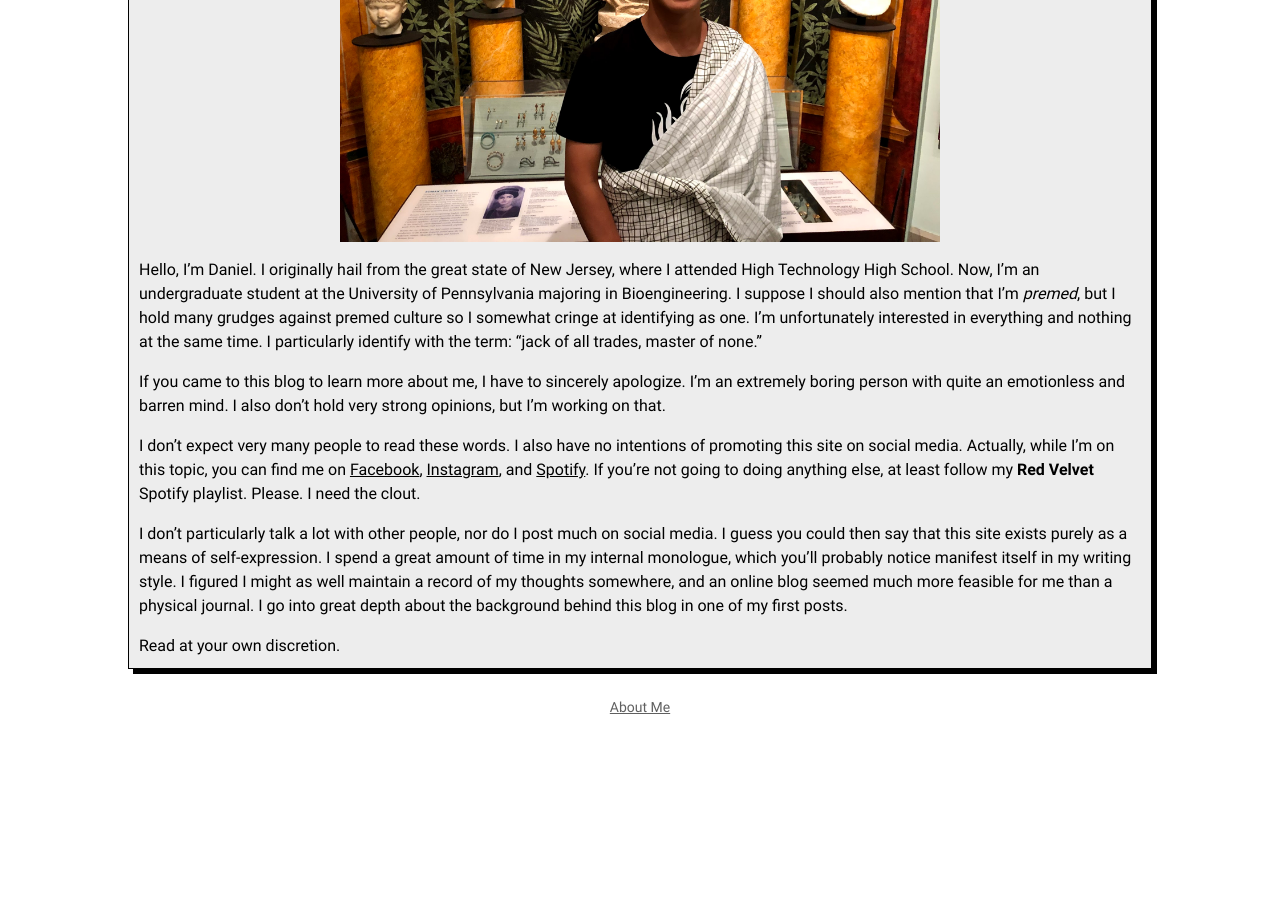
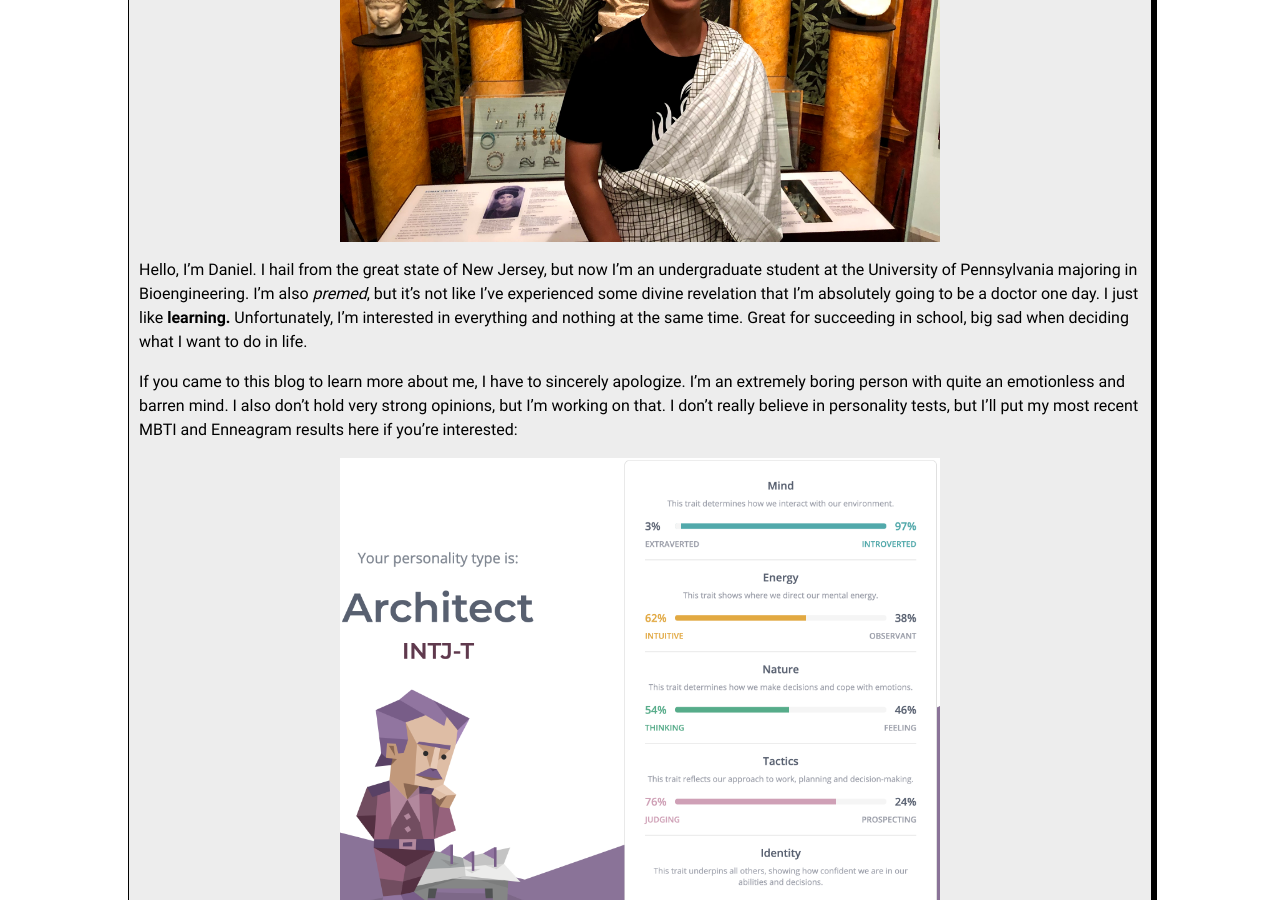
Before and after one commit to degeneratepineapples/degeneratepineapples.github.io, a Jekyll site: the page built from about.md, in a window 1280 px wide and 900 px high, scrolled down 389 px. Built offline with Jekyll 4.4.1, drawn with Linux system fonts in a browser that asks for light colours; before the commit the page ends 1124 px from its top, so only the background shows below that; some of the changed text lies outside the part shown.

Commit message:
About Me updates

```diff
--- a/about.md
+++ b/about.md
@@ -6,12 +6,16 @@ permalink: "/about.html"
 
 <img alt="Me, Daniel Du" src="../../img/ddu_toga.jpg" width="600px">
 
-Hello, I'm Daniel. I originally hail from the great state of New Jersey, where I attended High Technology High School. Now, I'm an undergraduate student at the University of Pennsylvania majoring in Bioengineering. I suppose I should also mention that I'm <em>premed</em>, but I hold many grudges against premed culture so I somewhat cringe at identifying as one. I'm unfortunately interested in everything and nothing at the same time. I particularly identify with the term: "jack of all trades, master of none."
+Hello, I'm Daniel. I hail from the great state of New Jersey, but now I'm an undergraduate student at the University of Pennsylvania majoring in Bioengineering. I'm also <em>premed</em>, but it's not like I've experienced some divine revelation that I'm absolutely going to be a doctor one day. I just like **learning.** Unfortunately, I'm interested in everything and nothing at the same time. Great for succeeding in school, big sad when deciding what I want to do in life.
 
-If you came to this blog to learn more about me, I have to sincerely apologize. I'm an extremely boring person with quite an emotionless and barren mind. I also don't hold very strong opinions, but I'm working on that.
+If you came to this blog to learn more about me, I have to sincerely apologize. I'm an extremely boring person with quite an emotionless and barren mind. I also don't hold very strong opinions, but I'm working on that. I don't really believe in personality tests, but I'll put my most recent MBTI and Enneagram results here if you're interested:
+
+<img alt="MBTI Results" src="../../img/mbti_results.png" width="600px">
+
+<img alt="Enneagram Results" src="../../img/enneagram_results.png" width="600px">
 
 I don't expect very many people to read these words. I also have no intentions of promoting this site on social media. Actually, while I'm on this topic, you can find me on [Facebook](https://www.facebook.com/danielkdu), [Instagram](https://www.instagram.com/danielduuu/), and [Spotify](https://open.spotify.com/user/22abbcd3veltcxm4azpwckdca). If you're not going to doing anything else, at least follow my **Red Velvet** Spotify playlist. Please. I need the clout.
 
-I don't particularly talk a lot with other people, nor do I post much on social media. I guess you could then say that this site exists purely as a means of self-expression. I spend a great amount of time in my internal monologue, which you’ll probably notice manifest itself in my writing style. I figured I might as well maintain a record of my thoughts somewhere, and an online blog seemed much more feasible for me than a physical journal. I go into great depth about the background behind this blog in one of my first posts.
+I don't talk to a lot of other people, nor do I post much on social media. I guess you could then say that this site exists purely as a means of self-expression. I spend a great amount of time in my internal monologue, which you’ll probably notice manifest itself in my writing style. I figured I might as well maintain a record of my thoughts somewhere, and an online blog seemed much more feasible for me than a physical journal. I go into greater depth about both myself and the background behind this blog in my August 2020 posts.
 
-Read at your own discretion.
+If you have any feedback about this site, contact me via <a href="mailto:dadu@seas.upenn.edu">email</a>. Continue reading at your own discretion.
--- a/index.html
+++ b/index.html
@@ -10,10 +10,10 @@ layout: default
     </p>
     <p>
       If you randomly stumbled upon this site and I don't personally know you, greetings!
-      You're welcome to stay, and I advise you to visit the <a href="{{ site.url }}{{ site.baseurl }}/about.html">About Me</a> page.
+      You're welcome to stay, and I advise you to visit my <a href="{{ site.url }}{{ site.baseurl }}/about.html">About Me</a> page.
     </p>
     <p>
-      This site houses my abysmal attempts at blogging, with some other random thoughts posted occasioanlly as well.
+      This site houses my abysmal attempts at blogging, with some other random thoughts posted occasionally as well.
       Please explore my posts from August 2020 to learn about the creation of this site.
     </p>
   </div>
```
Also changed, not shown: README.md, img/enneagram_results.png (added), img/mbti_results.png (added), 1 other file.
